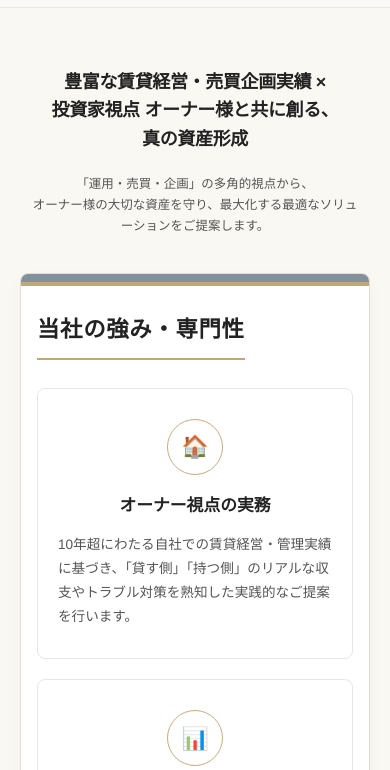
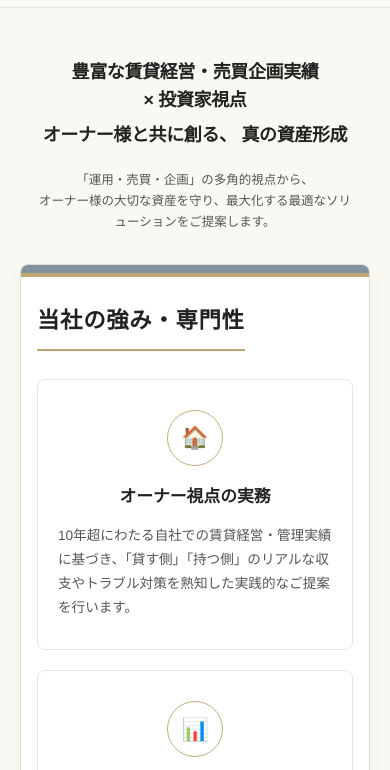
Before and after one commit to haru-sakura-fudosan/homepage, a plain HTML site: page index.html in a window 390 px wide. Shown: the part 47-817 px from the top of the page. Drawn offline with Linux system fonts and the light colour scheme.

Commit message:
Update index.html

```diff
--- a/index.html
+++ b/index.html
@@ -378,6 +378,17 @@
             color: var(--text-sub);
         }
 
+            /* ヒーロー見出しの行・文節指定 */
+            .hero .hero-line {
+                display: block;
+                margin-bottom: 8px;
+            }
+
+            .hero .nowrap {
+                display: inline-block;
+                white-space: nowrap;
+            }
+
             /* スマホ向けレイアウト調整 */
             @media (max-width: 768px) {
                 header {
@@ -407,17 +418,18 @@
                     font-size: 12px;
                 }
 
-        /* トップ大見出し：途中で文字がちぎれないよう単語単位で折り返し＆サイズ最適化 */
                 .hero {
-            padding: 50px 12px 35px !important;
+                    padding: 40px 15px 30px !important;
                 }
 
                 .hero h1 {
                     font-size: 18px !important;
                     line-height: 1.6 !important;
                     letter-spacing: -0.02em;
-            word-break: auto-phrase;       /* 主要ブラウザで文節ごとに自然改行 */
-            overflow-wrap: break-word;
+                }
+
+                .hero .hero-line {
+                    margin-bottom: 6px;
                 }
 
                 .hero p {
@@ -464,7 +476,7 @@
                     font-size: 1.05rem;
                 }
                 .hero h1 {
-            font-size: 16px !important; /* 画面が小さいスマホ用 */
+                    font-size: 16px !important;
                 }
             }
     </style>
```
Lines whose indentation alone changed are shown as unchanged.
